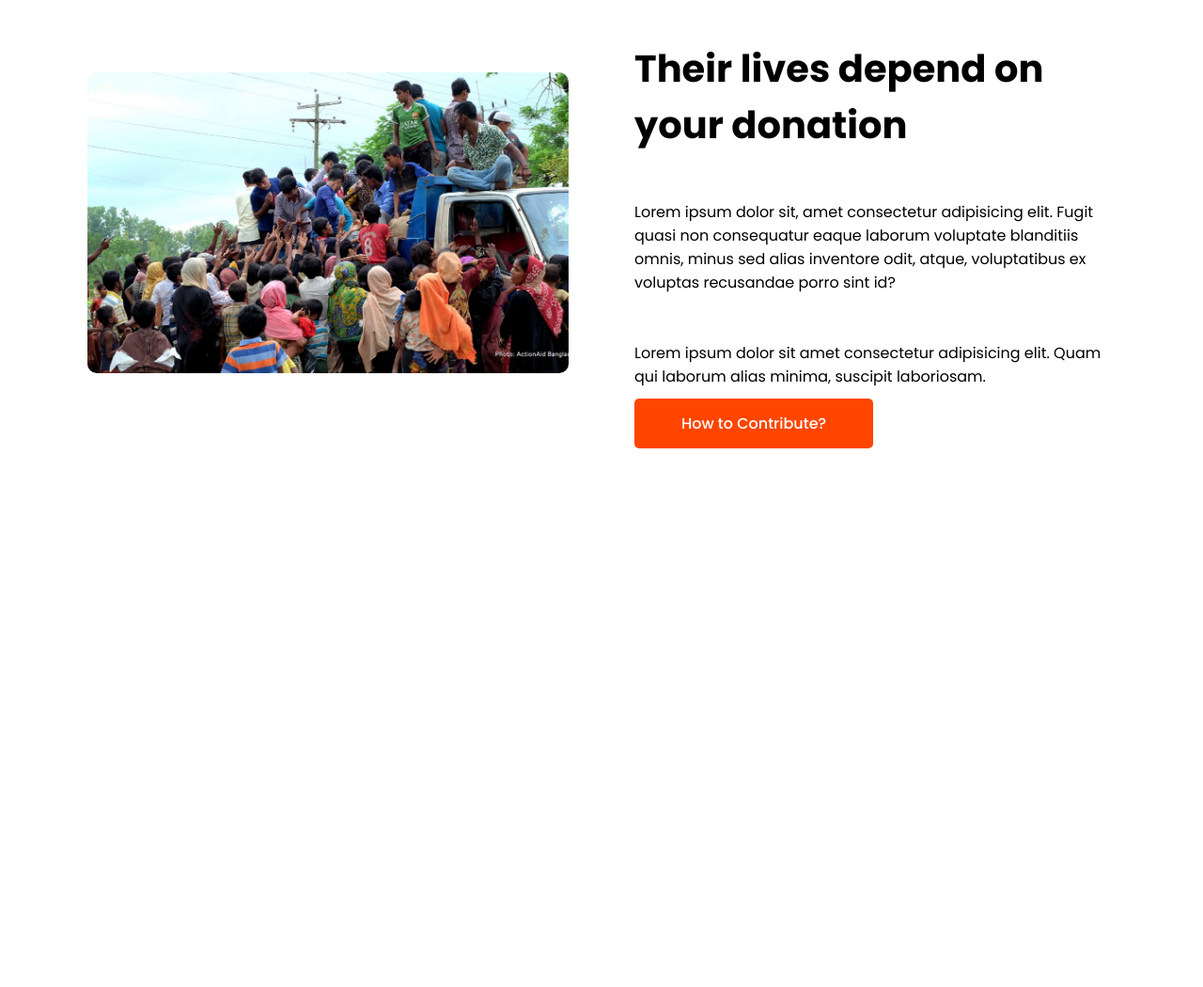
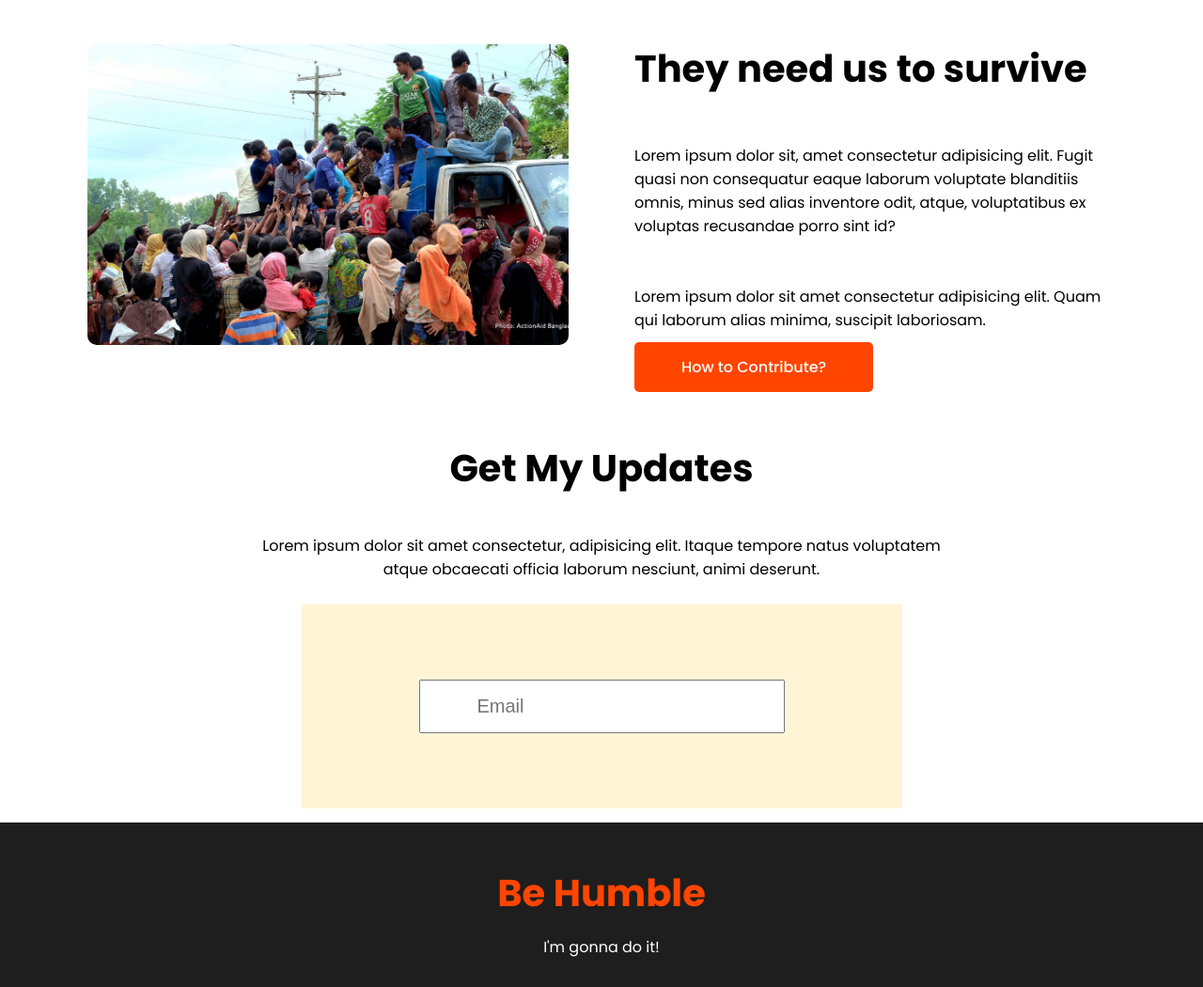
Before and after one commit to Rikta949/Donation-Charitee, a plain HTML site: page index.html in a window 1280 px wide. Shown: the part 2640-3690 px from the top of the page at 94% size. Before the commit the page ends 3138 px from the top, so only its background shows below. Drawn offline with Linux system fonts and the light colour scheme.

Commit message:
Donation Charitee Site

```diff
--- a/index.html
+++ b/index.html
@@ -97,7 +97,7 @@
 
             <div class="content-box flex-width">
                 <h1>
-                    Their lives depend on your donation
+                    They need us to survive
                 </h1>
                 <p>
                     Lorem ipsum dolor sit, amet consectetur adipisicing elit. Fugit quasi non consequatur eaque laborum voluptate blanditiis omnis, minus sed alias inventore odit, atque, voluptatibus ex voluptas recusandae porro sint id?
@@ -109,5 +109,24 @@
             </div>
         </div>
     </section>
+
+    <section class="my-updates">
+        <h1>
+            Get My Updates
+        </h1>
+        <p>
+            Lorem ipsum dolor sit amet consectetur, adipisicing elit. Itaque tempore natus voluptatem atque obcaecati officia laborum nesciunt, animi deserunt.
+        </p>
+        <div class="input-box">
+            <input class="email-input" type="text" placeholder="Email">
+        </div>
+    </section>
+
+    <footer class="footer">
+        <h1>Be humble</h1>
+        <p>
+            I'm gonna do it!
+        </p>
+    </footer>
 </body>
 </html>
--- a/style.css
+++ b/style.css
@@ -170,3 +170,40 @@ h2 {
     width: 100%;
     border-radius: 10px;
 }
+
+.my-updates {
+    display: flex;
+    flex-direction: column;
+    justify-content: center;
+    align-items: center;
+    padding: 15px;
+}
+.my-updates p{
+    padding: 25px 20%;
+    text-align: center;
+}
+
+.input-box {
+    padding: 80px 125px;
+    background-color: #FFF4D6;
+}
+
+.email-input {
+    padding: 15px 60px;
+    text-align: left;
+    font-size: 20px;
+}
+
+.footer {
+    background-color: #1E1E1E;
+    padding: 30px;
+}
+.footer h1{
+    color: orangered;
+    text-transform: capitalize;
+}
+
+.footer{
+    color: #fff;
+    text-align: center;
+}
```
